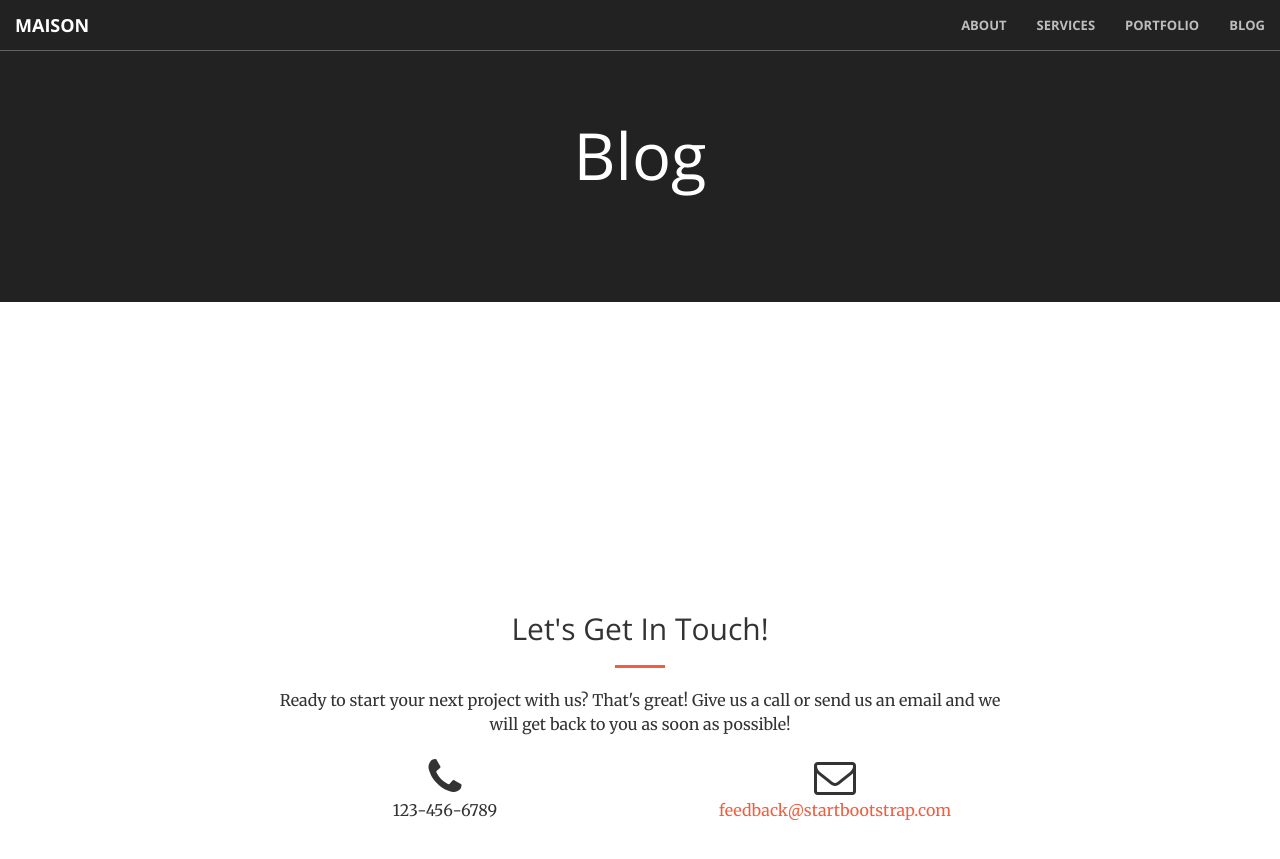
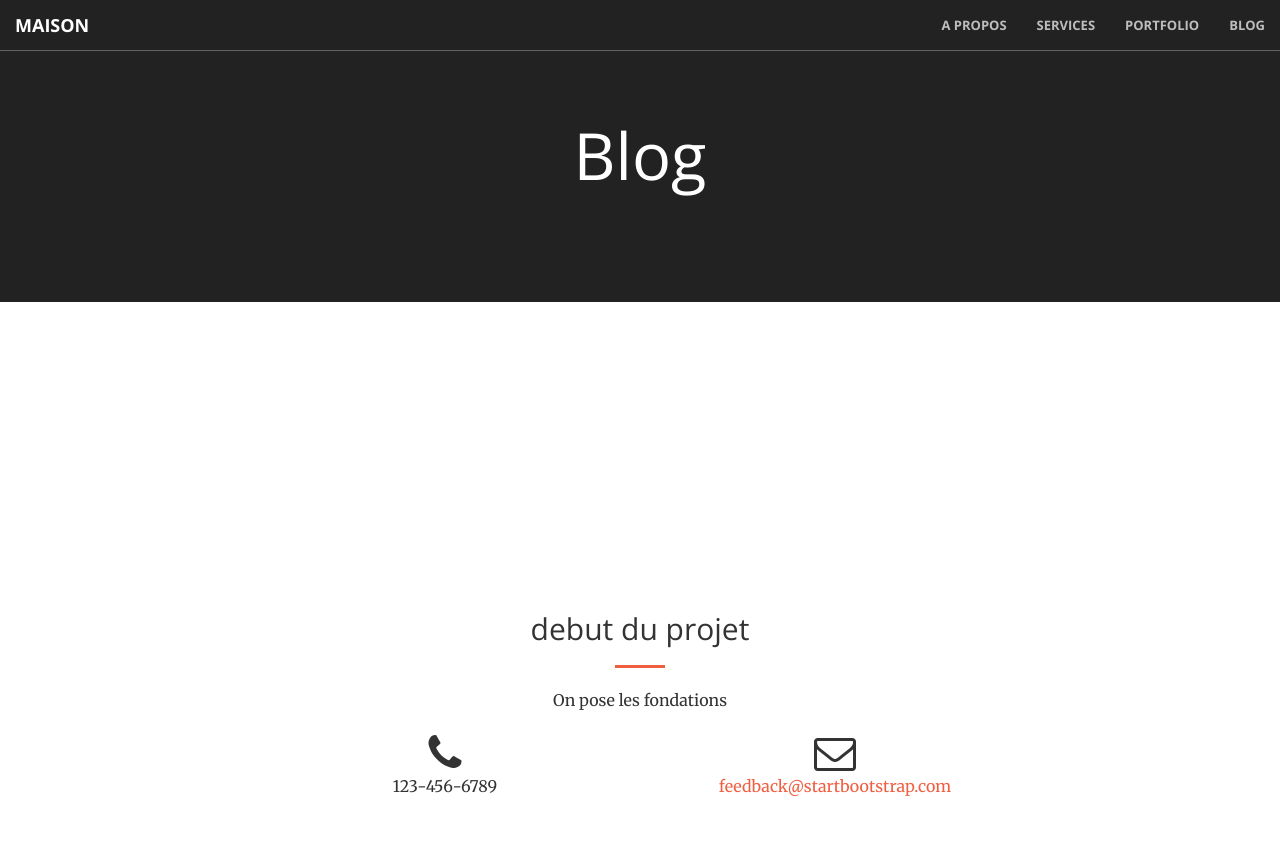
Before and after one commit to daily-frenchy/open, a Jekyll site: the page built from blog.html, in a window 1280 px wide and 942 px high. Shown: the top 859 px of the window. Built offline with Jekyll 4.4.1, drawn with Linux system fonts in a browser that asks for light colours.

Commit message:
Update default.html

```diff
--- a/_layouts/default.html
+++ b/_layouts/default.html
@@ -51,7 +51,7 @@
 				<div class="collapse navbar-collapse" id="bs-example-navbar-collapse-1">
 					<ul class="nav navbar-nav navbar-right">
 						<li>
-							<a href="./about.html">About</a>
+							<a href="./about.html">A Propos</a>
 						</li>
 						<li>
 							<a href="./services.html">Services</a>
@@ -79,9 +79,9 @@
 			<div class="container">
 				<div class="row">
 					<div class="col-lg-8 col-lg-offset-2 text-center">
-						<h2 class="section-heading">Let's Get In Touch!</h2>
+						<h2 class="section-heading">debut du projet</h2>
 						<hr class="primary">
-						<p>Ready to start your next project with us? That's great! Give us a call or send us an email and we will get back to you as soon as possible!</p>
+						<p>On pose les fondations</p>
 					</div>
 					<div class="col-lg-4 col-lg-offset-2 text-center">
 						<i class="fa fa-phone fa-3x wow bounceIn"></i>
@@ -89,7 +89,7 @@
 					</div>
 					<div class="col-lg-4 text-center">
 						<i class="fa fa-envelope-o fa-3x wow bounceIn" data-wow-delay=".1s"></i>
-						<p><a href="mailto:your-email@your-domain.com">feedback@startbootstrap.com</a></p>
+						<p><a href="mailto:karatsu.life@gmail.com">feedback@startbootstrap.com</a></p>
 					</div>
 				</div>
 			</div>
```
